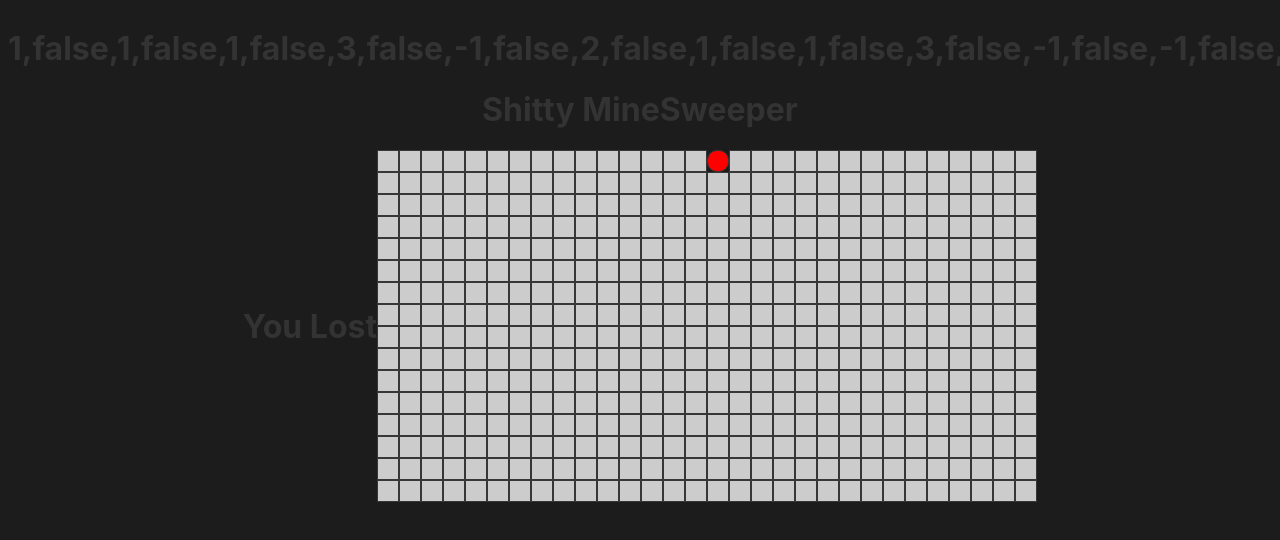
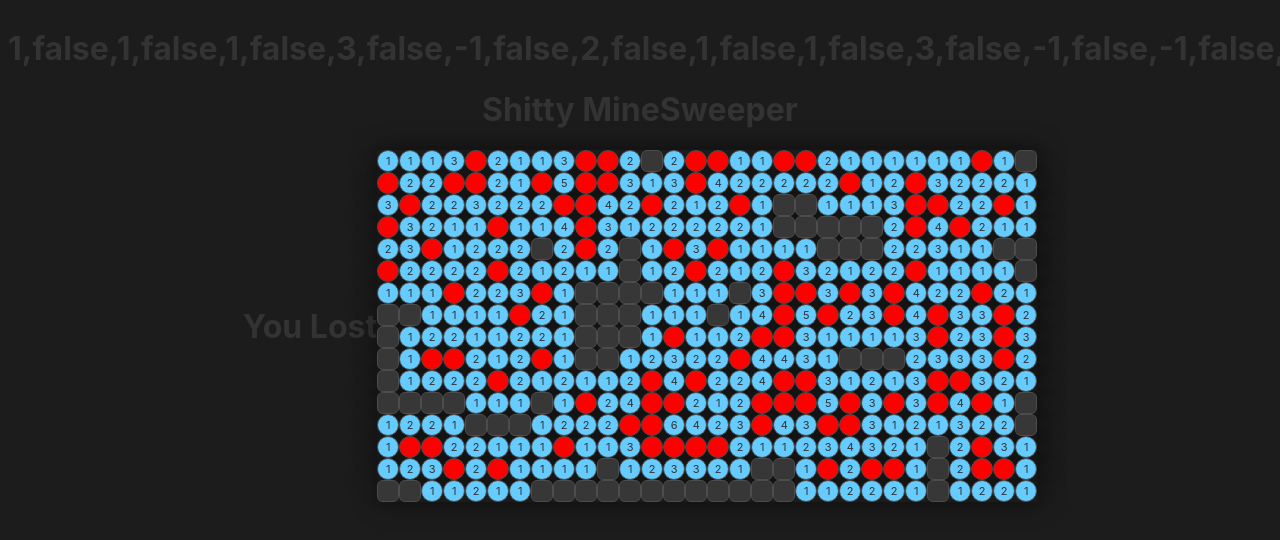
Before and after one commit to Adam-Alani/minesweeper-svelte, a Svelte app: page / in a window 1280 px wide. Both pictures are taken after a click on the element 640 px from the left and 161 px from the top of the page. Shown: the top 540 px of the page. Built offline with nearby package versions, Linux system fonts and the light colour scheme.

Commit message:
better CSS

```diff
--- a/src/App.svelte
+++ b/src/App.svelte
@@ -98,19 +98,29 @@
 			{#each board as row, i}
 				<div class="row">
 					{#each row as cell, j}
-						{#if board[i][j][1] === true}
+						{#if state === false}
+							{#if board[i][j][1] === true}
+								{#if board[i][j][0] === 0}
+									<div on:contextmenu|preventDefault class="cell empty "></div>
+								{:else if board[i][j][0] > 0}
+									<div on:contextmenu|preventDefault class="cell num">{board[i][j][0]}</div>
+								{:else}
+									<div on:contextmenu|preventDefault="{() => {hideCell(i,j)}}" class="cell bomb"></div>
+								{/if}
+							{:else if board[i][j][1] === 'F'}
+								<div on:click={()=> {showCell(i,j)}} on:contextmenu|preventDefault="{() => {hideCell(i,j)}}" class="cell flag"></div>
+							{:else}
+								<div on:click={()=> {showCell(i,j)}} on:contextmenu|preventDefault="{() => {flagCell(i,j)}}" class="cell hidden "></div>
+
+							{/if}
+						{:else}
 							{#if board[i][j][0] === 0}
-								<div on:contextmenu|preventDefault="{() => {hideCell(i,j)}}" class="cell empty "></div>
+								<div on:contextmenu|preventDefault class="cell empty "></div>
 							{:else if board[i][j][0] > 0}
-								<div on:contextmenu|preventDefault="{() => {hideCell(i,j)}}" class="cell num">{board[i][j][0]}</div>
+								<div on:contextmenu|preventDefault class="cell num">{board[i][j][0]}</div>
 							{:else}
 								<div on:contextmenu|preventDefault="{() => {hideCell(i,j)}}" class="cell bomb"></div>
 							{/if}
-						{:else if board[i][j][1] === 'F'}
-							<div on:contextmenu|preventDefault="{() => {hideCell(i,j)}}" class="cell flag"></div>
-						{:else}
-							<div on:click={()=> {showCell(i,j)}} on:contextmenu|preventDefault="{() => {flagCell(i,j)}}" class="cell hidden "></div>
-
 						{/if}
 					{/each}
 				</div>
@@ -121,26 +131,6 @@
 </main>
 
 <style>
-	.footer{
-		width: 100%;
-		height: 75px;
-		background-color: #66CCFF;
-		margin: 0;
-		padding: 0;
-	}
-
-	.buttonsRow{
-		height: 50%;
-		width: 100%;
-		margin: 0;
-		padding: 0;
-	}
-
-	.button-wrapper{
-		display: inline-block;
-		margin: 0;
-		padding: 0;
-	}
 
 	button{
 		height: 33px;
@@ -159,30 +149,40 @@
 	.row {
 		cursor: pointer;
 		display: flex;
-
+		box-shadow: 2px 0px 25px 0px rgba(0,0,0,0.55);
+		-webkit-box-shadow: 2px 0px 25px 0px rgba(0,0,0,0.55);
+		-moz-box-shadow: 2px 0px 25px 0px rgba(0,0,0,0.55);
 	}
 
 	.cell {
 		width: 20px;
 		height: 20px;
-		border: solid 1px #373737;;
+		border: solid 1px #4c4c4c;;
+		border-radius: 27%;
 	}
 	.empty {
-		background-color: #070707;
+		background-color: #373737;
+		cursor: default;
 	}
 
 	.bomb {
-		border-radius: 10px;
+		border-radius: 100%;
 		background-color: red;
+
 	}
 
 	.num {
+		font-size: 11px;
 		background-color: #66CCFF;
-		border-radius: 10px;
+		border-radius: 100%;
+		cursor: default;
+		display: flex; /* or inline-flex */
+		align-items: center;
+		justify-content: center;
 	}
 
 	.hidden {
-		background-color: #cccccc;
+		background-color: #181818;
 	}
 
 	.flag {
```
Also changed, not shown: public/build/bundle.css, public/build/bundle.js, 1 other file (tests, documents, lock files or other folders).
